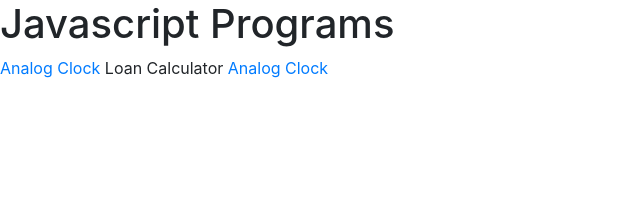
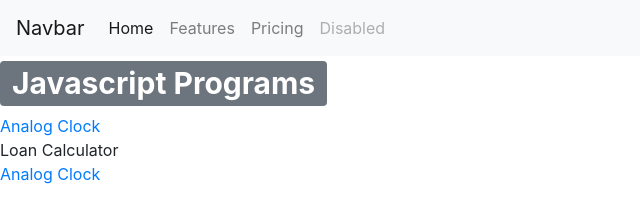
Before and after one commit to abhishek-shukla21/Javascript-Programs, a plain HTML site: page index.html in a window 1280 px wide. Shown: the whole page, without its empty margins (0-640 px from the left). Drawn offline with nearby package versions, Linux system fonts and the light colour scheme.

Commit message:
Added navbar

```diff
--- a/index.html
+++ b/index.html
@@ -8,13 +8,35 @@
     <!-- Bootstrap CSS -->
     <link rel="stylesheet" href="https://maxcdn.bootstrapcdn.com/bootstrap/4.0.0/css/bootstrap.min.css" integrity="sha384-Gn5384xqQ1aoWXA+058RXPxPg6fy4IWvTNh0E263XmFcJlSAwiGgFAW/dAiS6JXm" crossorigin="anonymous">
 
-    <title>Hello, world!</title>
+    <title>Javascript Programs</title>
   </head>
   <body>
-    <h1>Javascript Programs</h1>
-    <a href="Analog clock/clock.html">Analog Clock</a>
-    <a herf="Loan Calculator/loancalculator.html">Loan Calculator</a>
-    <a href="Analog clock/clock.html">Analog Clock</a>
+    <nav class="navbar navbar-expand-lg navbar-light bg-light">
+        <a class="navbar-brand" href="#">Navbar</a>
+        <button class="navbar-toggler" type="button" data-toggle="collapse" data-target="#navbarNav" aria-controls="navbarNav" aria-expanded="false" aria-label="Toggle navigation">
+          <span class="navbar-toggler-icon"></span>
+        </button>
+        <div class="collapse navbar-collapse" id="navbarNav">
+          <ul class="navbar-nav">
+            <li class="nav-item active">
+              <a class="nav-link" href="#">Home <span class="sr-only">(current)</span></a>
+            </li>
+            <li class="nav-item">
+              <a class="nav-link" href="#">Features</a>
+            </li>
+            <li class="nav-item">
+              <a class="nav-link" href="#">Pricing</a>
+            </li>
+            <li class="nav-item">
+              <a class="nav-link disabled" href="#">Disabled</a>
+            </li>
+          </ul>
+        </div>
+      </nav>
+    <h1><span class="badge badge-secondary">Javascript Programs</span></h1>
+    <a href="Analog clock/clock.html">Analog Clock</a> <br>
+    <a herf="Loan Calculator/loancalculator.html">Loan Calculator</a> <br>
+    <a href="Analog clock/clock.html">Analog Clock</a> <br>
 
     <!-- Optional JavaScript -->
     <!-- jQuery first, then Popper.js, then Bootstrap JS -->
```
